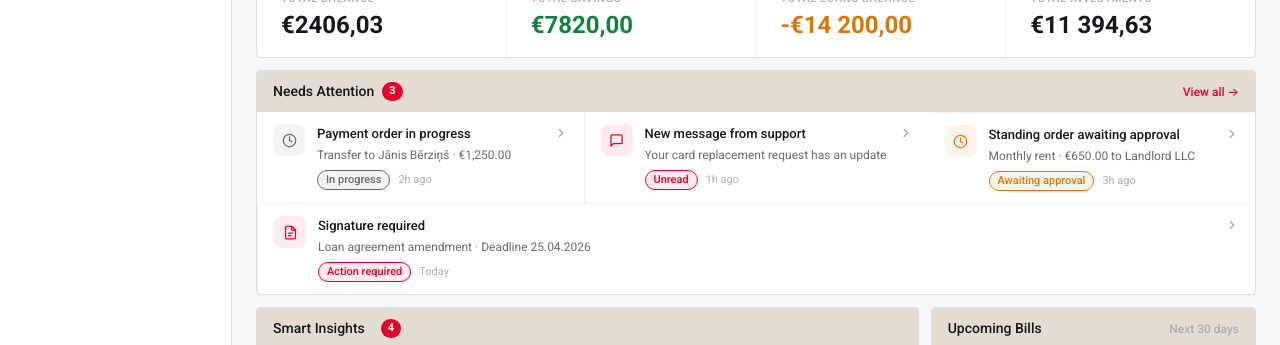
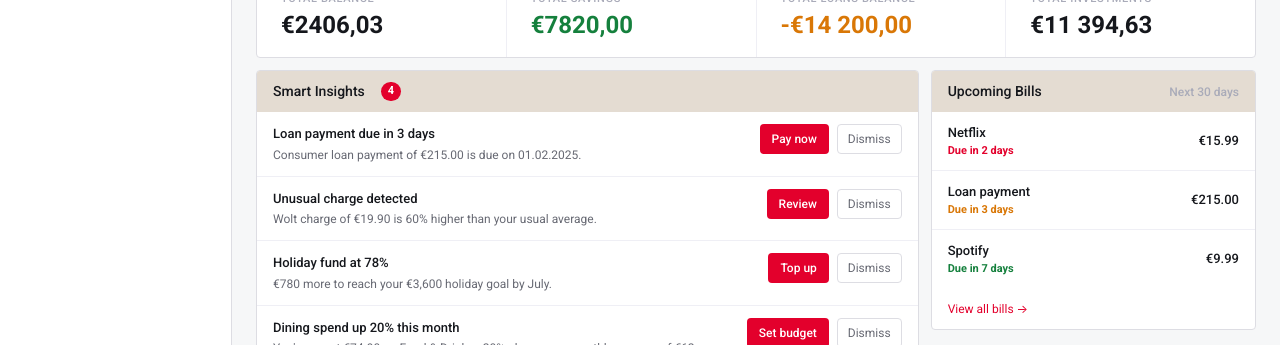
Before and after one commit to KATRINAPAVL/OB-Home-page, a Next.js app: page / in a window 1280 px wide. Shown: the part 577-922 px from the top of the page. Built offline with nearby package versions, Linux system fonts and the light colour scheme.

Commit message:
Remove Needs Attention section
https://claude.ai/code/session_01Y7G4eLzZBTGckSBqwUSRJ3

```diff
--- a/src/app/page.tsx
+++ b/src/app/page.tsx
@@ -7,7 +7,6 @@ import CommandBar from "@/components/CommandBar";
 import QuickActions from "@/components/QuickActions";
 import HighlightsCarousel from "@/components/HighlightsCarousel";
 import SmartInsightsSection from "@/components/SmartInsightsSection";
-import NeedsAttentionCard from "@/components/NeedsAttentionCard";
 import ConsumerLoanSection from "@/components/ConsumerLoanSection";
 import SavingsSection from "@/components/SavingsSection";
 import UpcomingBillsCard from "@/components/UpcomingBillsCard";
@@ -73,12 +72,7 @@ export default function HomePage() {
               <BalanceCard privacyMode={privacyMode} />
             </div>
 
-            {/* Row 4 — Needs Attention: full width */}
-            <div className="col-12">
-              <NeedsAttentionCard />
-            </div>
-
-            {/* Row 5 — Smart Insights (wide) + Upcoming Bills (narrow) */}
+            {/* Row 4 — Smart Insights (wide) + Upcoming Bills (narrow) */}
             <div className="col-8">
               <SmartInsightsSection />
             </div>
```
